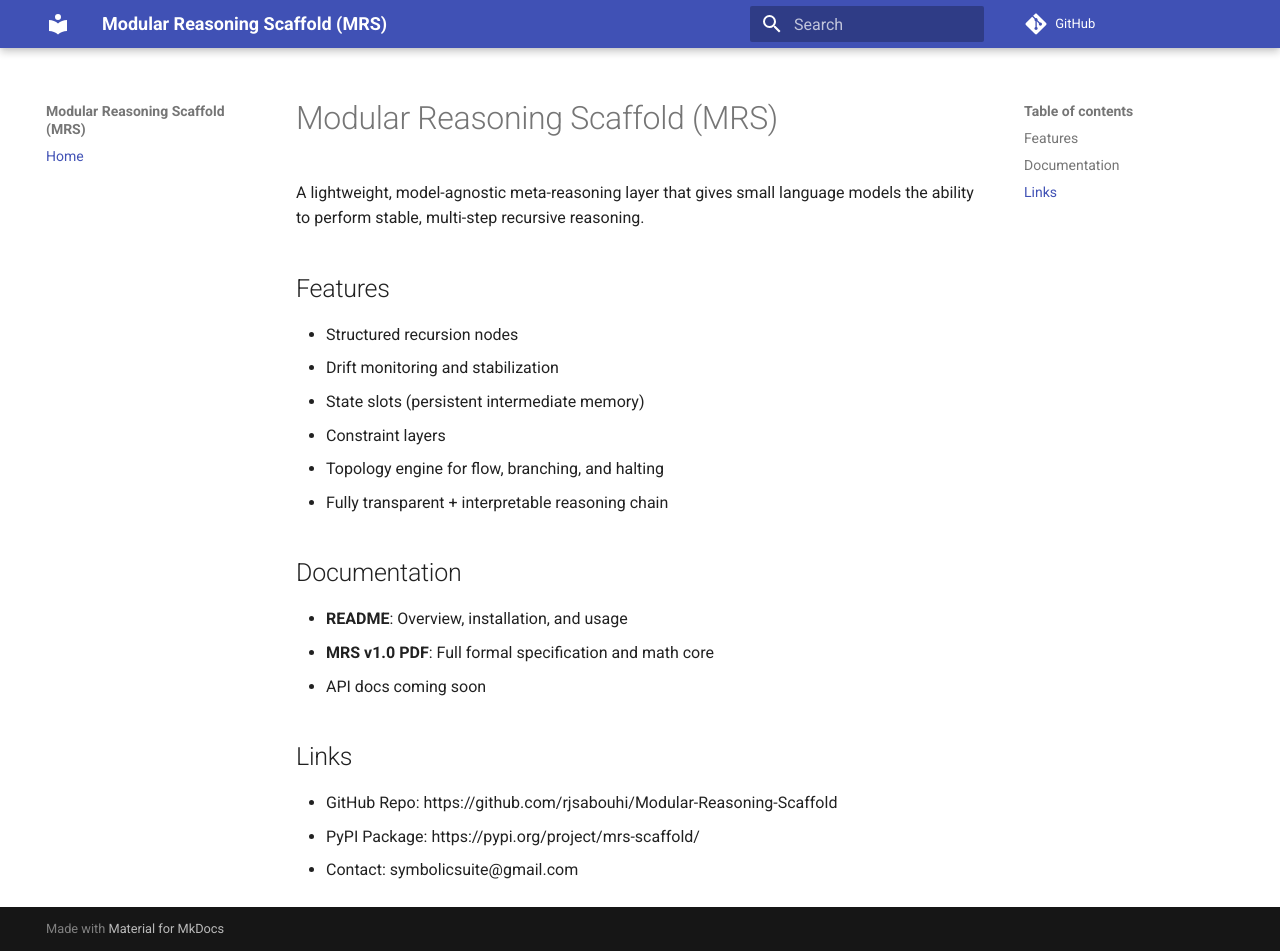
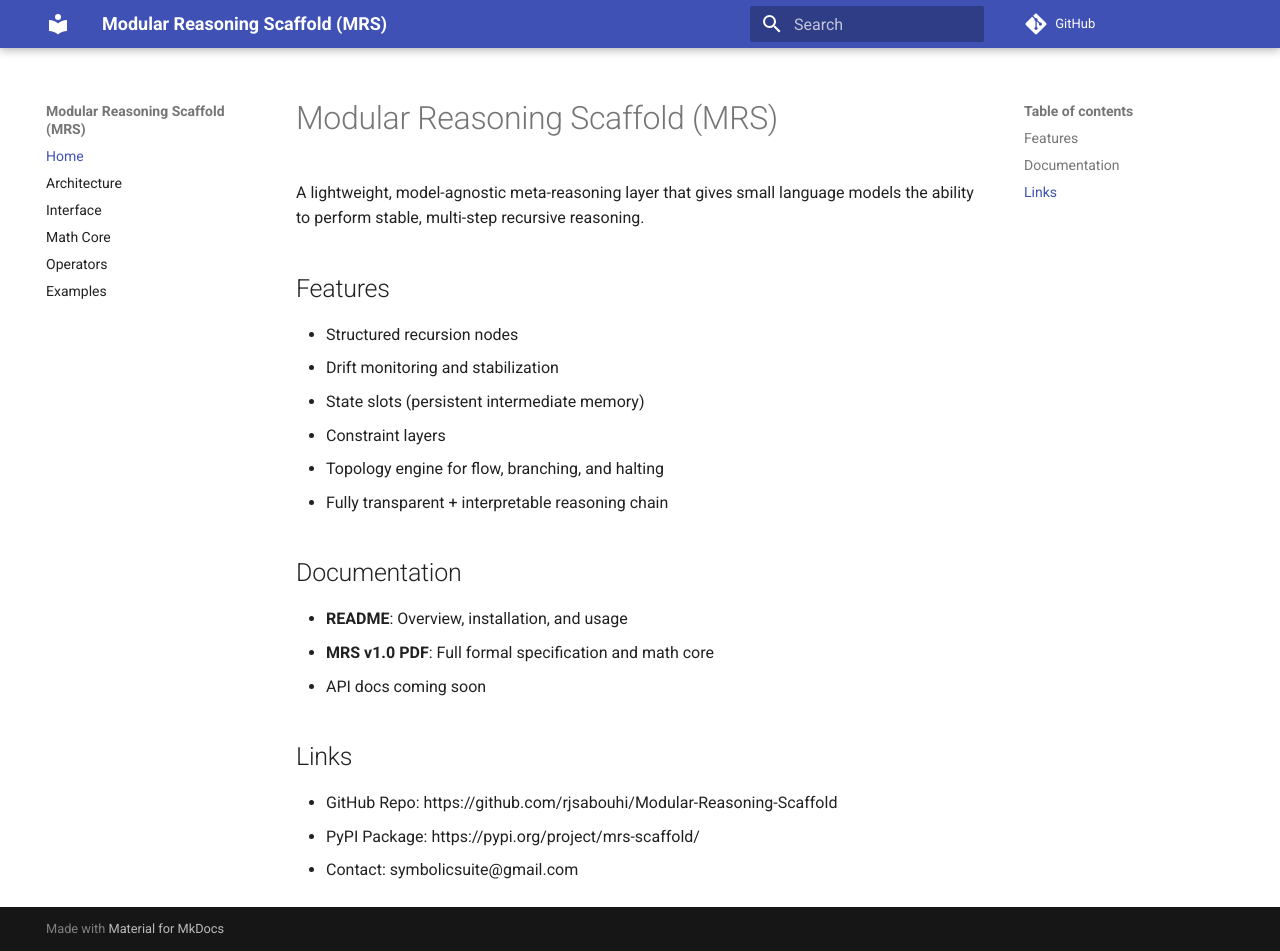
Before and after one commit to rjsabouhi/Modular-Reasoning-Scaffold, an MkDocs documentation site: the page built from docs/index.md, in a window 1280 px wide and 951 px high. Built offline with MkDocs 1.6.1 and Material for MkDocs 9.7.7, drawn with Linux system fonts in a browser that asks for light colours; comment, search, counter and statistics services are not loaded.

Commit message:
mkdocs update, added .md's

```diff
--- a/mkdocs.yml
+++ b/mkdocs.yml
@@ -6,3 +6,8 @@ theme:
 
 nav:
   - Home: index.md
+  - Architecture: architecture.md
+  - Interface: interface.md
+  - Math Core: math-core.md
+  - Operators: operators.md
+  - Examples: examples.md
```
Also changed, not shown: docs/architecture.md (added), docs/examples.md (added), docs/interface.md (added), docs/math-core.md (added), docs/operators.md (added), 1 other file.
